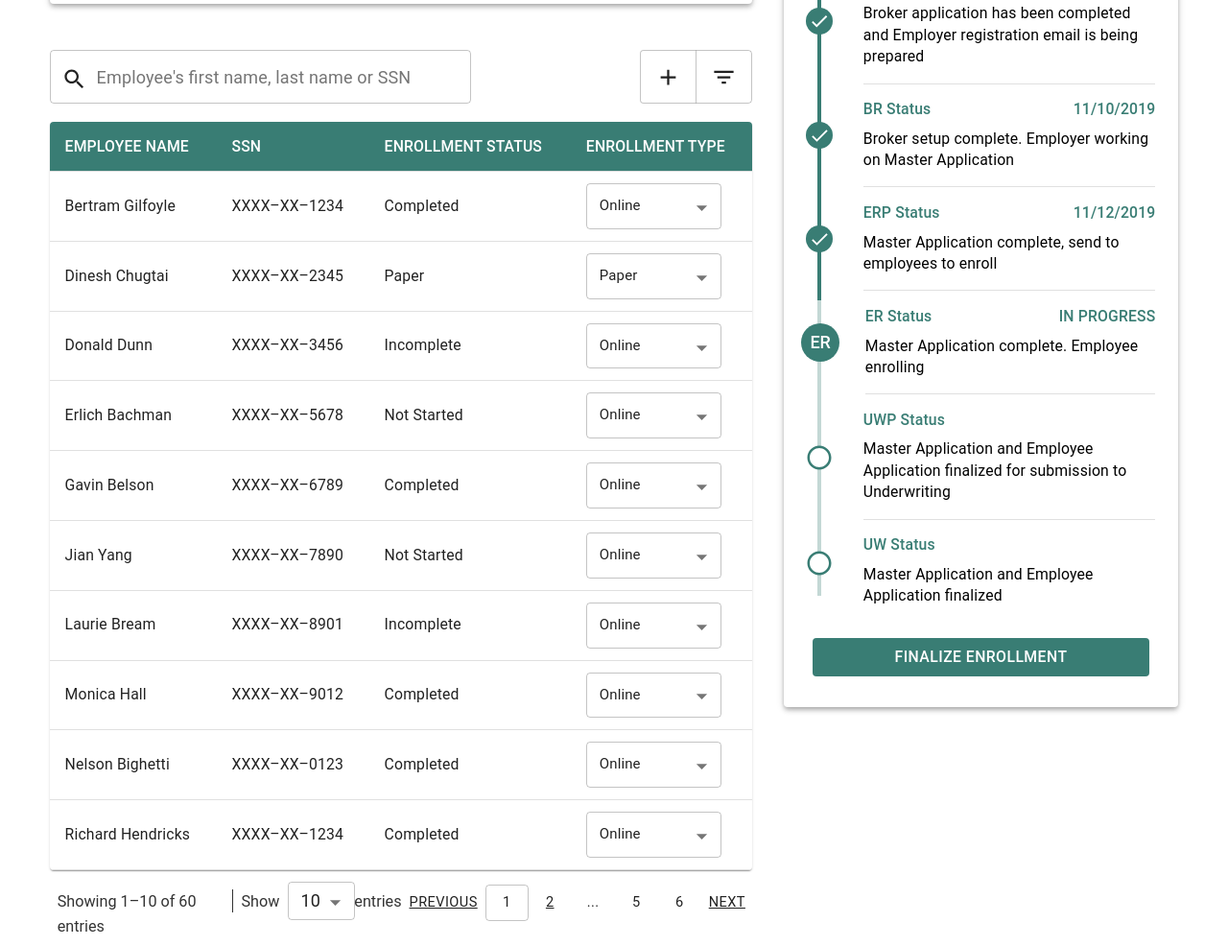
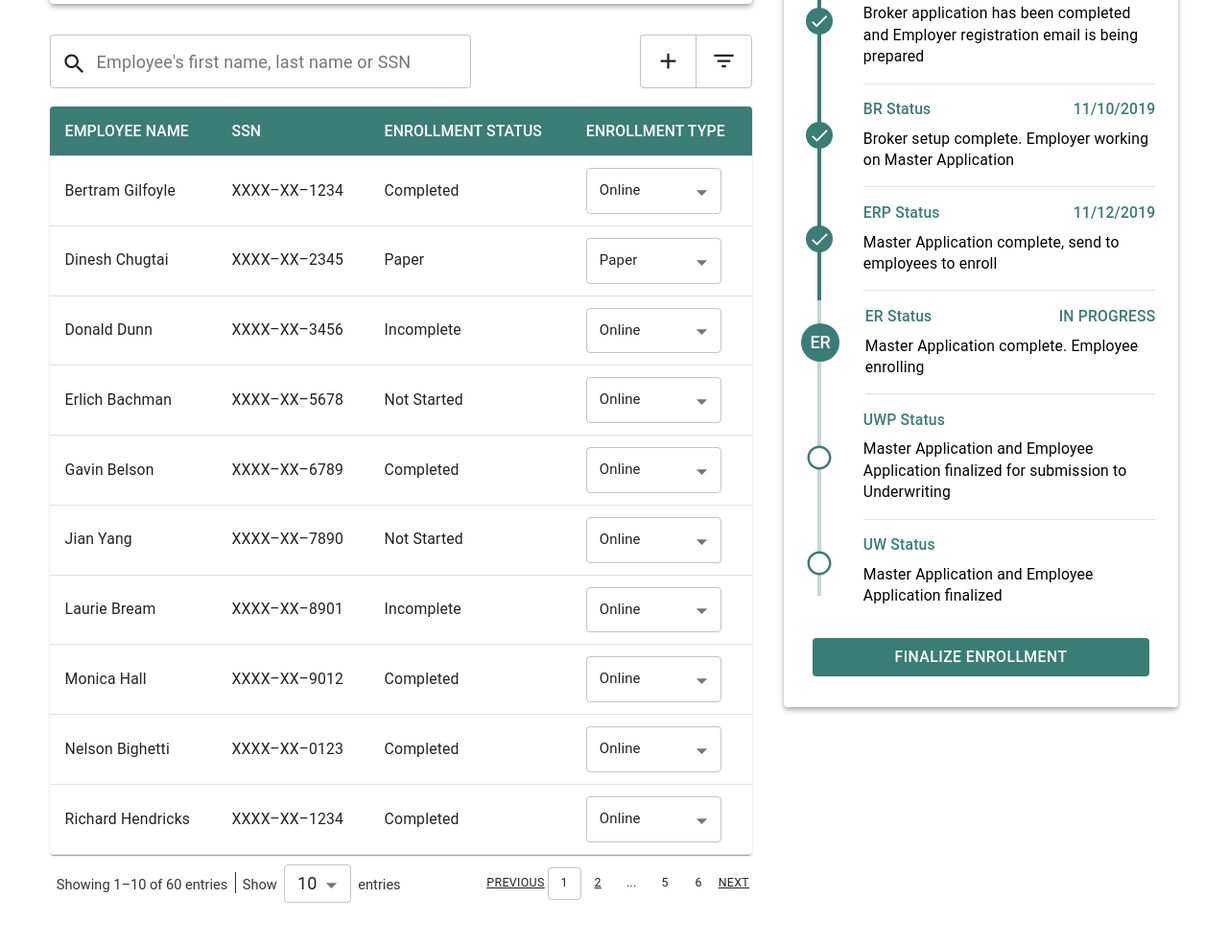
Before and after one commit to bgott/word_brown, a Gatsby site: page / in a window 1280 px wide. Shown: the part 331-1317 px from the top of the page at 96% size. After the commit the page ends 1295 px from the top, so only its background shows below. Built offline with nearby package versions, Linux system fonts and the light colour scheme; Gatsby itself is replaced by a stand-in of ours.

Commit message:
shrink text and padding for the custom table pagination

```diff
--- a/src/assets/scss/contact-card.scss
+++ b/src/assets/scss/contact-card.scss
@@ -1,5 +1,5 @@
 .contact-section {
-    margin: 0.5em 2em 3em 0em;
+    margin: 0.5em 2em 2em 0em;
     h4 {
         margin-bottom: 1.25em;
     }
--- a/src/assets/scss/employee-dt.scss
+++ b/src/assets/scss/employee-dt.scss
@@ -57,6 +57,7 @@
     .custom-table-pagination {
         width:99%;
         font-family: 'Roboto';
+        font-size: 0.9em;
         margin-top: 1.25em;
         margin-left: 0.5em;
         display: inline-flex;
@@ -88,13 +89,20 @@
             margin-top: -5px;
             .ul {
                 text-decoration: underline;
+                padding-right:2px !important;
             }
             .MuiButton-root {
-                min-width: 45px;
+                min-width: 35px !important;
             }
             .MuiButtonBase-root {
-                font-size: 0.9em;
+                font-size: 0.85em;
                 font-weight:400;
+            }
+            .MuiButton-text {
+                padding: 6px 3px !important;
+            }
+            .MuiButton-outlined {
+                padding: 5px 3px !important;
             }
         }
     }
```
